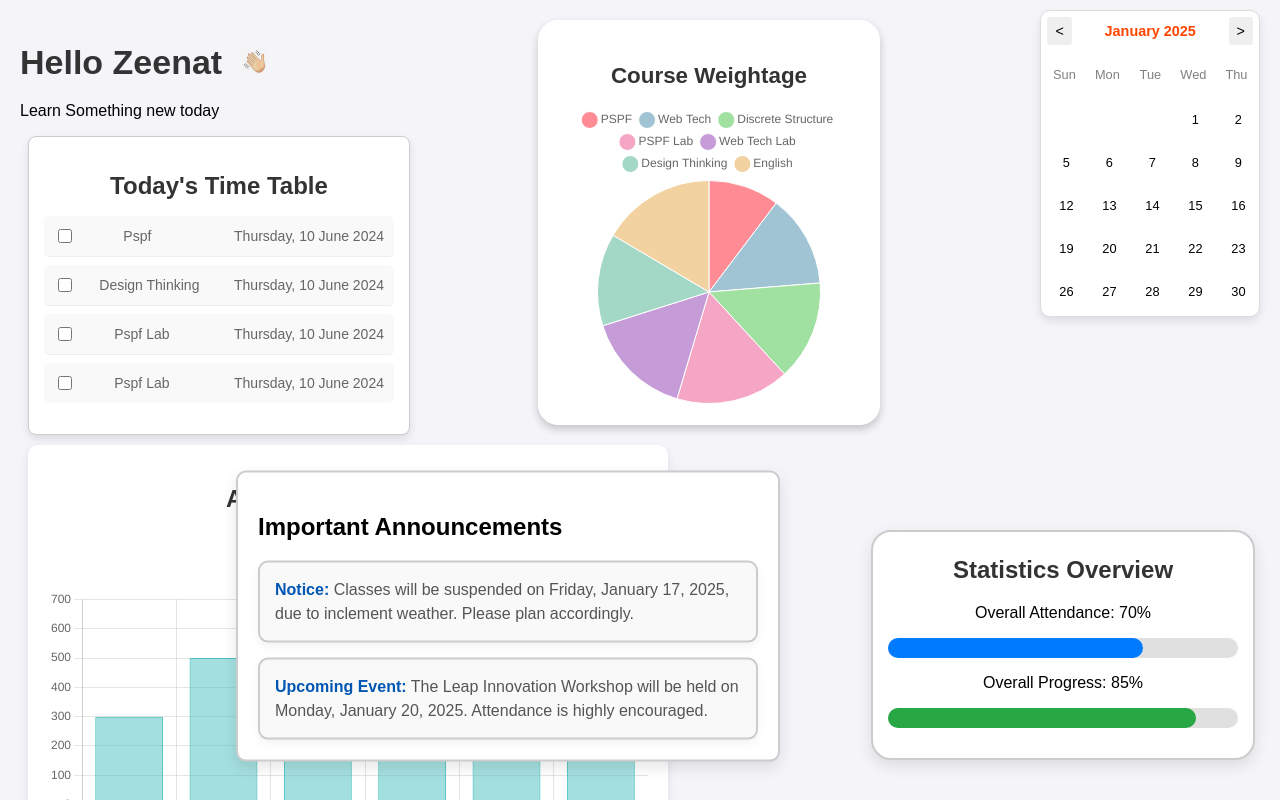
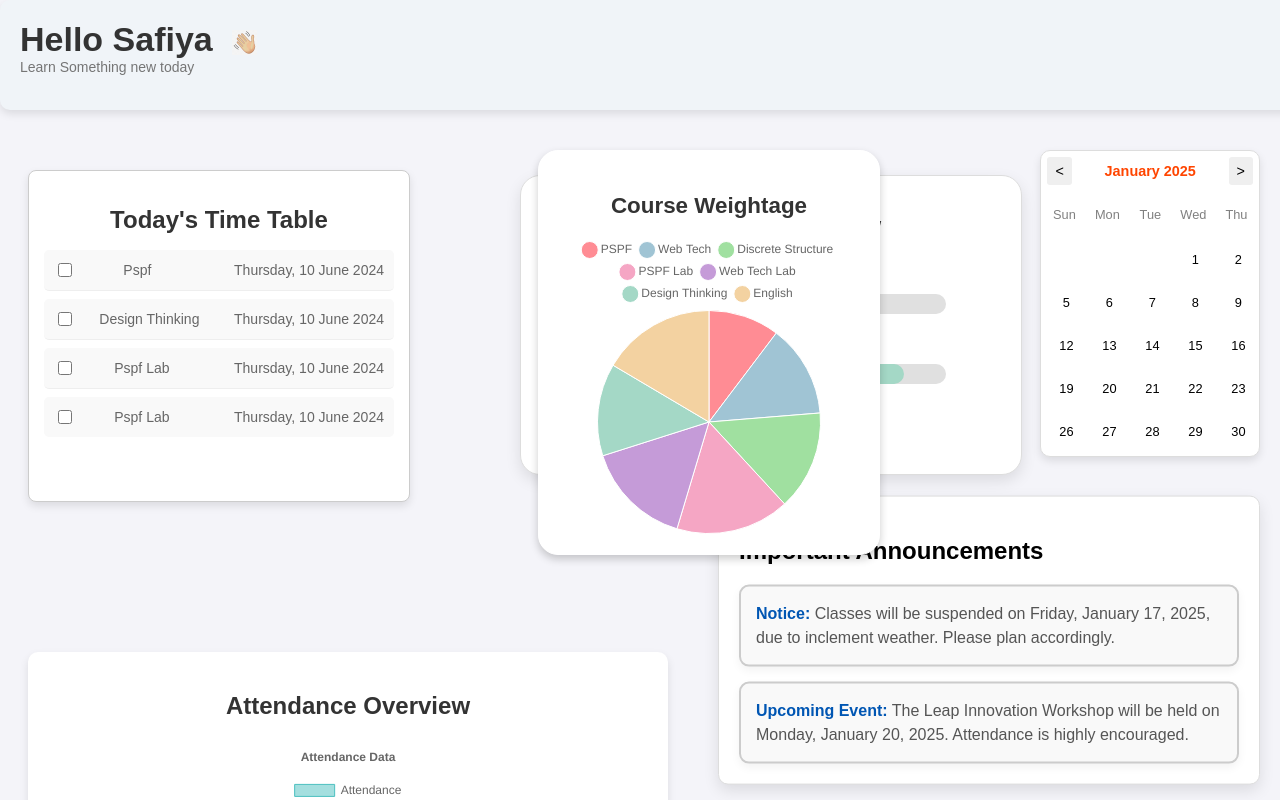
Before and after one commit to ZohaMobin/gutech-studentportal, a React (Create React App) app: page / in a window 1280 px wide. Shown: the top 800 px of the page. Built offline with nearby package versions, Linux system fonts and the light colour scheme.

Commit message:
more better css

```diff
--- a/src/App.js
+++ b/src/App.js
@@ -14,15 +14,46 @@ function App() {
     Overall_Attendance: "125",
     Overall_Progress: Math.round((100/125) *100)
   }
+  const Header = ({ name }) => {
+    return (
+      <div className='header' style={{
+        padding: '20px',
+        borderRadius: '10px',
+        backgroundColor: '#f0f4f8',
+        position: 'fixed',
+        top: '0',
+        left: '0',
+        width: '100%',
+        height: '70px',
+        zIndex: '1000',
+        boxShadow: '0 4px 8px rgba(0, 0, 0, 0.1)',
+        display: 'flex',
+        flexDirection: 'column', // Stack elements vertically
+        // alignItems: 'center',
+        // justifyContent: 'center',
+        textAlign: 'left',
+
+      }}>
+        <h1 className='Title' style={{
+          fontFamily: 'Poppins, sans-serif',
+          fontWeight: '600',
+          margin: '0'
+        }}>
+          Hello {name} <img src='hi_emoji.png' alt="emoji" className="hello-image" style={{ verticalAlign: 'middle' }} />
+        </h1>
+        <p style={{
+          color: '#757575',
+          fontFamily: 'Arial, sans-serif',
+          margin: '0',
+          fontSize: '14px'
+        }}>Learn Something new today</p>
+      </div>
+    );
+  }
   return (
     <div className="container">
-      <div className='header'>
-      <h1 className='Title'>
-        Hello Zeenat <img src='hi_emoji.png' alt="emoji" className="hello-image" />
-      </h1>
-      <p>Learn Something new today</p>
-      </div>
-
+     <Header name="Safiya" />
+       {/* the css of header is with announcement.css */}
     <Statistics Statistics_Data={Statistics_Data1}/>
     <Announcement/>
     <PieChart/>
--- a/src/Page/Dashboard/Announcement.css
+++ b/src/Page/Dashboard/Announcement.css
@@ -1,16 +1,17 @@
 .announcement-card {
-  position: absolute;
-  top: 77%;
+  position: fixed;
+  top: 80%;
   right: 0;
   transform: translateY(-50%);
   background-color: #fff;
-  border: 2px solid #ccc;
+  border: 1px solid #dddddd;
   border-radius: 10px;
   box-shadow: 0 6px 15px rgba(0, 0, 0, 0.1);
   padding: 20px;
   width: 500px;
   height: auto;
-  margin-right: 500px;
+  margin-right: 20px;
+  margin-bottom: 0;
 }
 .Title{
    text-align: left;
--- a/src/Page/Dashboard/Attendancebargraph.css
+++ b/src/Page/Dashboard/Attendancebargraph.css
@@ -10,7 +10,8 @@
     width: 100%;
     max-width: 600px;
     margin-left: 8px;
-    margin-top: 10px;
+    margin-top: 150px;
+
   }
 
   .attendance-bargraph h2 {
--- a/src/Page/Dashboard/Calendar.css
+++ b/src/Page/Dashboard/Calendar.css
@@ -21,8 +21,9 @@ body {
   text-align: center;
   border: 1px solid #ddd;
   position: absolute;
-  top: 10px;
+  top: 150px;
   right: 20px;
+  position: fixed;
 }
 
 
--- a/src/Page/Dashboard/PieChart.css
+++ b/src/Page/Dashboard/PieChart.css
@@ -4,7 +4,7 @@
   justify-content: center;
   align-items: center;
   position: fixed;
-  top: 20px;
+  top: 150px;
   right: 400px;
   padding: 20px;
   border-radius: 20px;
--- a/src/Page/Dashboard/Statistics.css
+++ b/src/Page/Dashboard/Statistics.css
@@ -10,16 +10,15 @@ body {
     background-color: white;
     width: 350px;
     height: auto;
-    padding: 15px;
-    padding-top: 0;
+    padding: 75px;
+    padding-top: 12px;
     text-align: center;
     margin-top: 5px;
     transition: transform 0.3s ease;
-    right: 25px; /* Change from 'left' to 'right' */
-    bottom: 5%; /* Position vertically at 5% from the bottom */
+
     position: fixed;
-    border: 2px solid #ccc;
-    margin-left: 0;
+    border: 1px solid #dddddd;
+    margin-left: 500px;
 }
 
 .card2 h3 {
@@ -49,9 +48,9 @@ body {
 }
 
 .overall-attendance {
-    background-color: #007bff;
+    background-color:#C59BD8;
 }
 
 .overall-progress {
-    background-color: #28a745;
+    background-color:#A4D8C6;
 }
--- a/src/Page/Dashboard/Todaystimetable.css
+++ b/src/Page/Dashboard/Todaystimetable.css
@@ -5,6 +5,7 @@
   justify-content: center;
   padding: 20px;
   background-color: #f5f5f5;
+  position:fixed;
 }
 
 .timetable-container {
@@ -15,7 +16,10 @@
   background-color: #ffffff;
   max-width: 350px;
   width: 100%;
+  height: 300px;
   margin-left: 8px ;
+  margin-top: 150px;
+
 }
 
 .timetable-container h2 {
```
